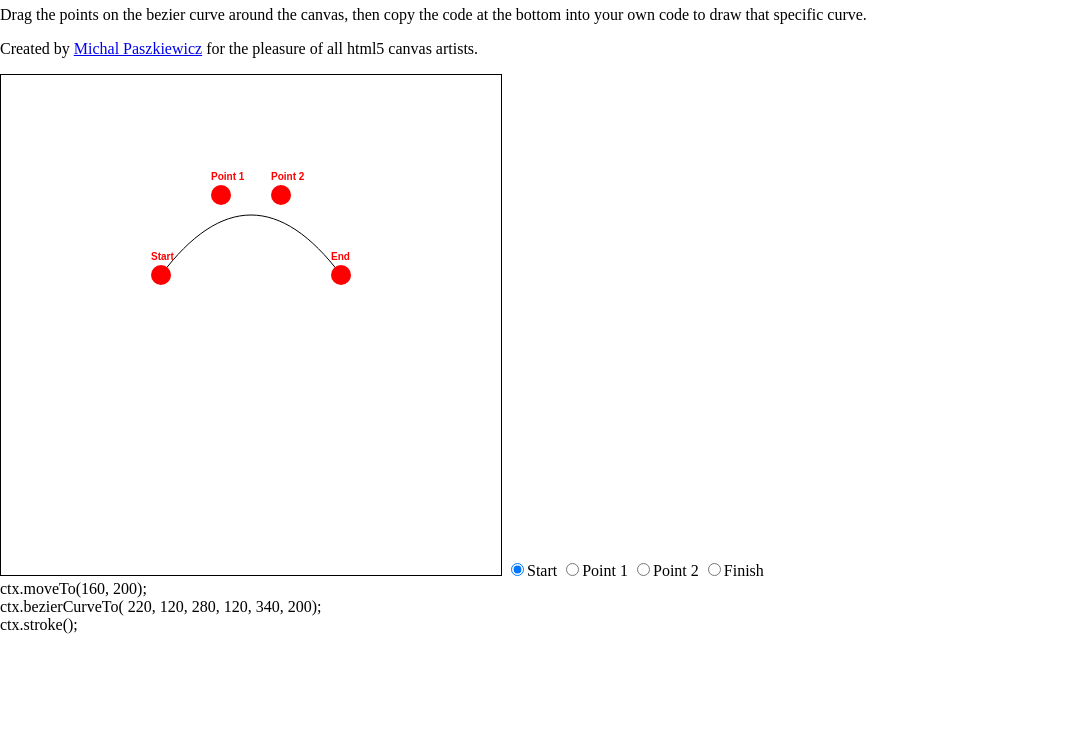
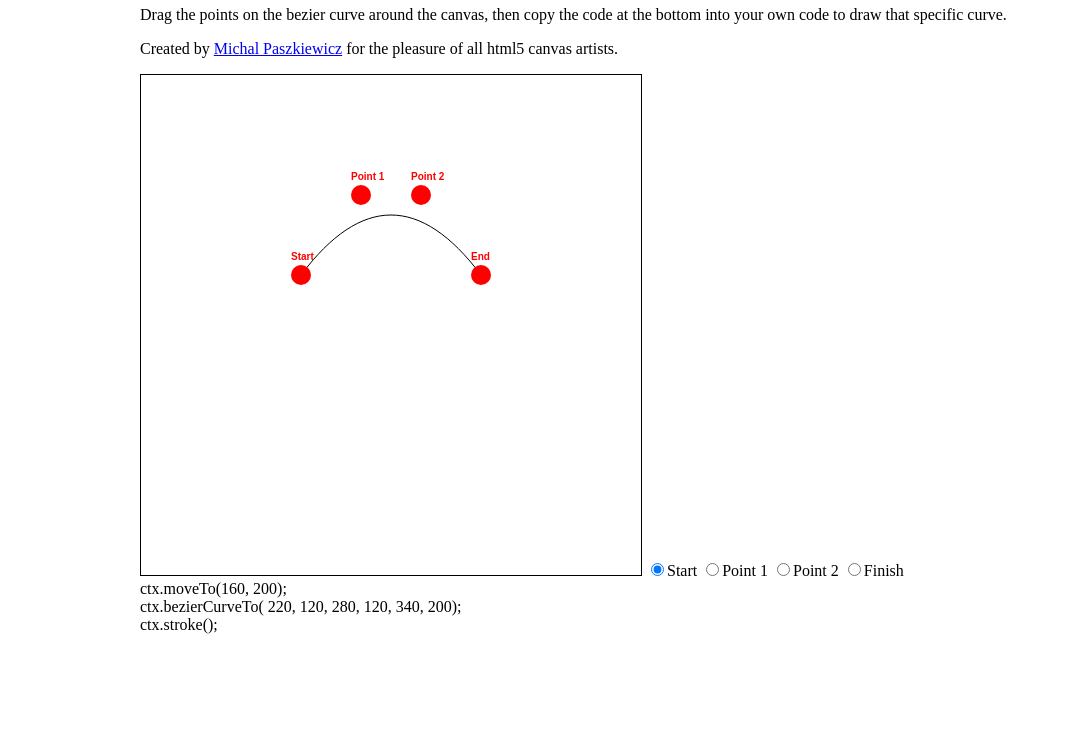
Before and after one commit to MichalPaszkiewicz/bezier-curve-extractor, a plain HTML site: page index.html in a window 1280 px wide. Shown: the part 52-800 px from the top of the page, without its empty margins (0-1066 px from the left). Drawn offline with nearby package versions, Linux system fonts and the light colour scheme.

Commit message:
Update index.html

```diff
--- a/index.html
+++ b/index.html
@@ -15,6 +15,7 @@
 		</script>
 	</head>
 	<body>
+		<div class="main-container">
 			<h1>Bezier curve code extractor</h1>
 			<p>Drag the points on the bezier curve around the canvas, then copy the code at the bottom into your own code to draw that specific curve.</p>
 			<p>Created by <a href="http://www.michalpaszkiewicz.co.uk/">Michal Paszkiewicz</a> for the pleasure of all html5 canvas artists.</p>
@@ -24,5 +25,6 @@
 			<input name="point" type="radio" value="pointTwo" id="point2"><label for="point2">Point 2</label>
 			<input name="point" type="radio" value="end" id="finish"><label for="finish">Finish</label>
 			<div id="bezier-function"></div>
+		</div>
 	</body>
 </html>
```
Lines whose indentation alone changed are shown as unchanged.
